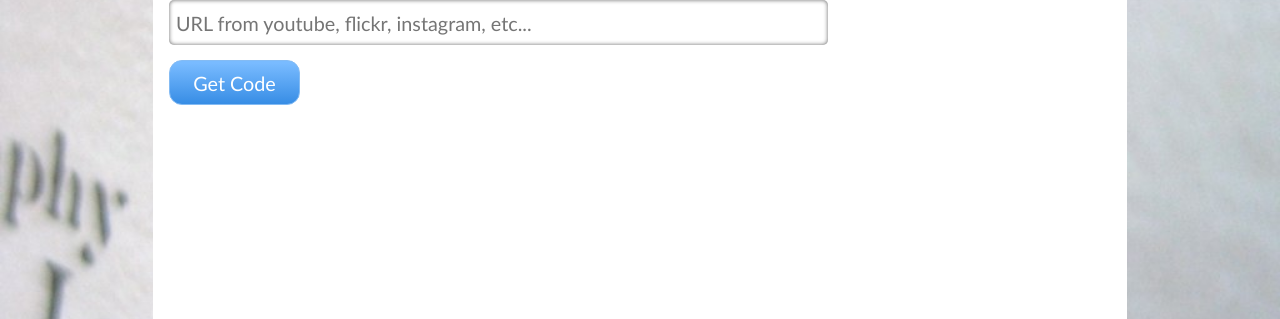
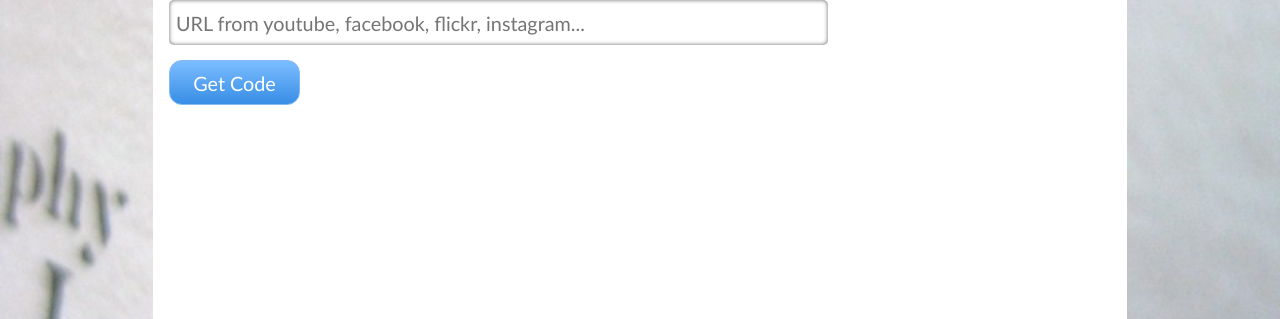
Before and after one commit to jasonclark/oembed-this, a PHP site: page / in a window 1280 px wide. Shown: the part 188-507 px from the top of the page. Run offline with PHP 8.4, Linux system fonts and the light colour scheme.

Commit message:
added facebook oembed endpoint, edited <form> placeholder, added note to error about facebook requiring a public post or video

```diff
--- a/index.php
+++ b/index.php
@@ -86,6 +86,9 @@ function getEmbedCode($url = "", $maxwidth = 320) {
     'codepen.io' => 'http://codepen.io/api/oembed',
     'dribbble.com' => 'https://api.embed.ly/v1/api/oembed',
     'flickr.com' => 'https://www.flickr.com/services/oembed/',
+    //Facebook also allows video oembed - https://developers.facebook.com/docs/plugins/oembed-endpoints
+    //note: Facebook posts or videos must be public
+    'facebook.com' => 'https://www.facebook.com/plugins/post/oembed.json/',
     //note: getty needs short url pattern + asset id -> http://gty.im/[asset-id]
     'gty.im' => 'http://embed.gettyimages.com/oembed',
     //'github.com' => 'https://github.com/api/oembed',
@@ -111,7 +114,7 @@ function getEmbedCode($url = "", $maxwidth = 320) {
   }
 
   if (!$service) {
-    $message = 'Could not find an Oembed service endpoint.';
+    $message = 'Could not find an Oembed service endpoint. Note that Facebook requires posts or videos to be public.';
     return $message;
   }
 
@@ -143,7 +146,7 @@ function getEmbedCode($url = "", $maxwidth = 320) {
   }
 
   if (empty($response['type'])) {
-    $message = 'Oembed result not available for this service.';
+    $message = 'Oembed result not available for this service. Note that Facebook requires posts or videos to be public.';
     return $message;
   } else {
     return $embedResult;
@@ -166,7 +169,7 @@ else:
 </span>
 <fieldset>
   <label for="uri">Enter URL:</label>
-  <input title="Enter URL" type="text" name="uri" id="uri" placeholder="URL from youtube, flickr, instagram, etc..." autofocus />
+  <input title="Enter URL" type="text" name="uri" id="uri" placeholder="URL from youtube, facebook, flickr, instagram..." autofocus />
   <button type="submit" class="button">Get Code</button>
 </fieldset>
 </form>
```
